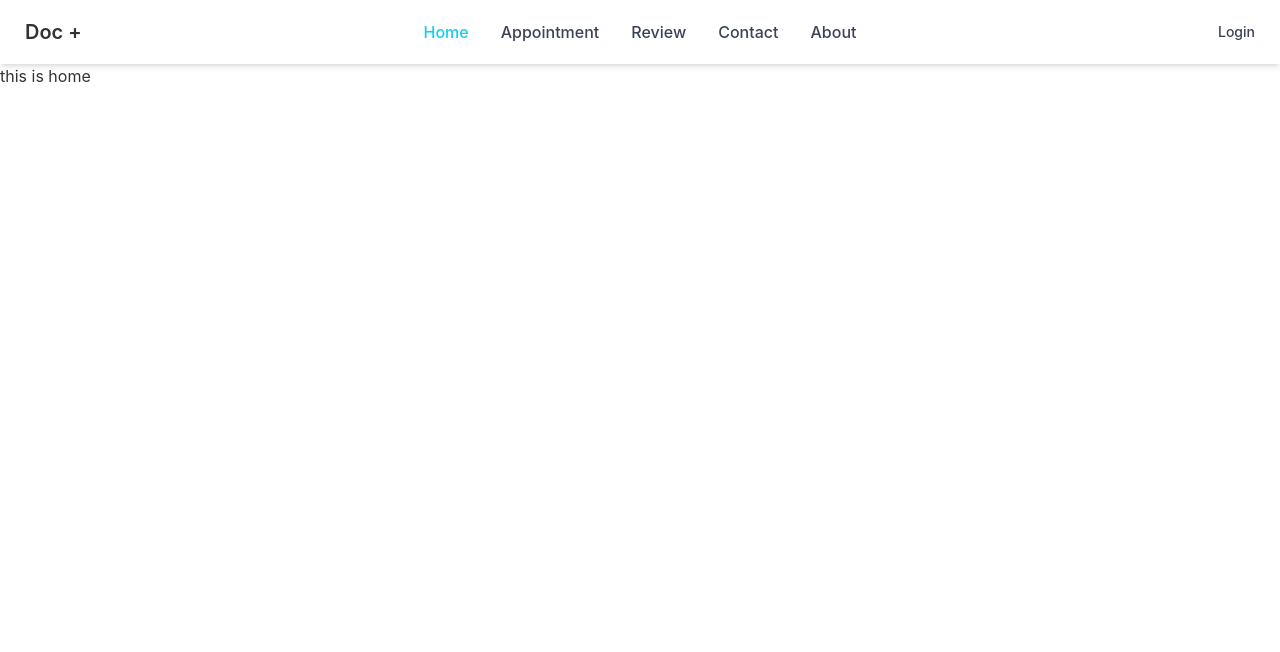
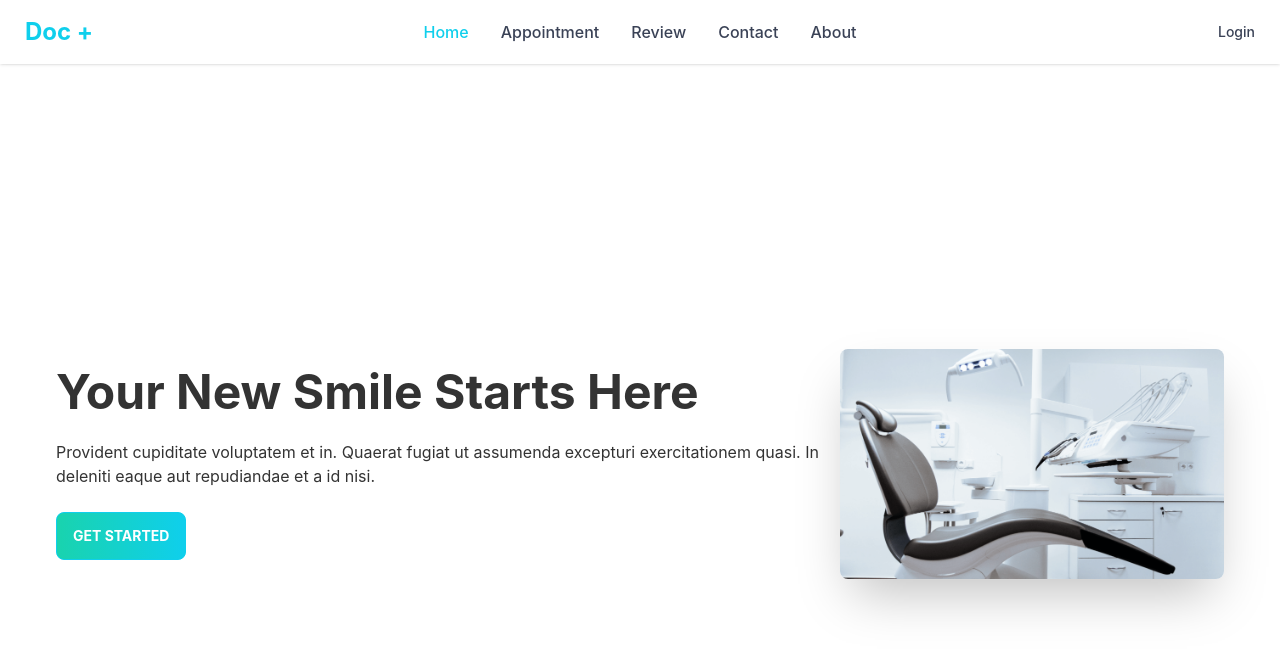
Before and after one commit to asadulR/Doc-plus-UI, a React (Create React App) app: page / in a window 1280 px wide. Shown: the top 652 px of the page. Built offline with nearby package versions, Linux system fonts and the light colour scheme.

Commit message:
home banner added

```diff
--- a/src/App.js
+++ b/src/App.js
@@ -3,6 +3,7 @@
 import About from './Components/Pages/About/About';
 import Header from './Components/Pages/Header/Header';
 import Home from './Components/Pages/Home/Home';
+import Login from './Components/Pages/Login/Login';
 
 function App() {
   return (
@@ -11,6 +12,7 @@
       <Routes>
         <Route path='/' element={<Home/>}></Route>
         <Route path='/about' element={<About/>}></Route>
+        <Route path='/login' element={<Login/>}></Route>
       </Routes>
     </>
   );
--- a/src/Components/Pages/Header/Header.js
+++ b/src/Components/Pages/Header/Header.js
@@ -4,15 +4,15 @@
 
 const Header = () => {
     return (
-        <section className=' shadow-md'>
+        <section className=' shadow sticky top-0'>
             <div className='container mx-auto'>
-                <div class="navbar bg-base-100">
-                    <div class="navbar-start">
-                        <div class="dropdown">
-                            <label tabindex="0" class="btn btn-ghost lg:hidden">
-                                <svg xmlns="http://www.w3.org/2000/svg" class="h-5 w-5" fill="none" viewBox="0 0 24 24" stroke="currentColor"><path stroke-linecap="round" stroke-linejoin="round" stroke-width="2" d="M4 6h16M4 12h8m-8 6h16" /></svg>
+                <div className="navbar bg-base-100">
+                    <div className="navbar-start">
+                        <div className="dropdown">
+                            <label tabindex="0" className="btn btn-ghost lg:hidden">
+                                <svg xmlns="http://www.w3.org/2000/svg" className="h-5 w-5" fill="none" viewBox="0 0 24 24" stroke="currentColor"><path stroke-linecap="round" stroke-linejoin="round" stroke-width="2" d="M4 6h16M4 12h8m-8 6h16" /></svg>
                             </label>
-                            <ul tabindex="0" class="menu menu-compact dropdown-content mt-3 p-2 shadow bg-base-100 rounded-box w-52">
+                            <ul tabindex="0" className="menu menu-compact dropdown-content mt-3 p-2 shadow bg-base-100 rounded-box w-52">
                                 <li><CustomLink to='/' >Home</CustomLink></li>
                                 <li><CustomLink to='/appointment' >Appointment</CustomLink></li>
                                 <li><CustomLink to='/review' >Review</CustomLink></li>
@@ -21,10 +21,10 @@
 
                             </ul>
                         </div>
-                        <Link to='/' class="btn btn-ghost normal-case text-xl">Doc +</Link>
+                        <Link to='/' className="btn btn-ghost text-primary normal-case font-bold text-2xl">Doc +</Link>
                     </div>
-                    <div class="navbar-center hidden lg:flex">
-                        <ul class="menu menu-horizontal p-0">
+                    <div className="navbar-center hidden lg:flex">
+                        <ul className="menu menu-horizontal p-0">
                             <li><CustomLink to='/' >Home</CustomLink></li>
                             <li><CustomLink to='/appointment' >Appointment</CustomLink></li>
                             <li><CustomLink to='/review' >Review</CustomLink></li>
@@ -32,7 +32,7 @@
                             <li><CustomLink to='/about' >About</CustomLink></li>
                         </ul>
                     </div>
-                    <div class="navbar-end">
+                    <div className="navbar-end">
                         <CustomLink to='/login' className='btn btn-ghost normal-case'>Login</CustomLink>
                     </div>
                 </div>
--- /dev/null
+++ b/src/Components/Pages/Home/Banner.js
@@ -0,0 +1,20 @@
+import React from 'react';
+import img from '../../../assets/images/chair.png'
+const Banner = () => {
+    return (
+        <div className='container mx-auto'>
+            <div className="hero min-h-screen">
+                <div className="hero-content flex-col lg:flex-row-reverse">
+                    <img src={img} alt='' className="max-w-sm rounded-lg shadow-2xl transition ease-in-out  hover:-translate-y-1 hover:scale-110 duration-700" />
+                    <div>
+                        <h1 className="text-5xl font-bold">Your New Smile Starts Here</h1>
+                        <p className="py-6 max-w-3xl">Provident cupiditate voluptatem et in. Quaerat fugiat ut assumenda excepturi exercitationem quasi. In deleniti eaque aut repudiandae et a id nisi.</p>
+                        <button className="btn btn-primary text-white font-bold bg-gradient-to-r from-secondary to-primary transition ease-in-out  hover:-translate-y-1 hover:scale-110 duration-700">Get Started</button>
+                    </div>
+                </div>
+            </div>
+        </div>
+    );
+};
+
+export default Banner;
--- a/src/Components/Pages/Home/Home.js
+++ b/src/Components/Pages/Home/Home.js
@@ -1,9 +1,10 @@
 import React from 'react';
+import Banner from './Banner';
 
 const Home = () => {
     return (
         <div>
-            <h2>this is home</h2>
+            <Banner/>
         </div>
     );
 };
--- /dev/null
+++ b/src/Components/Pages/Login/Login.js
@@ -0,0 +1,11 @@
+import React from 'react';
+
+const Login = () => {
+    return (
+        <div>
+            <h1>login</h1>
+        </div>
+    );
+};
+
+export default Login;
--- a/tailwind.config.js
+++ b/tailwind.config.js
@@ -8,7 +8,7 @@
       {
         mytheme: {
           primary: "#0FCFEC",
-          secondary: "#f6d860",
+          secondary: "#19D3AE",
           accent: "#37cdbe",
           neutral: "#3d4451",
           "base-100": "#ffffff",
```
